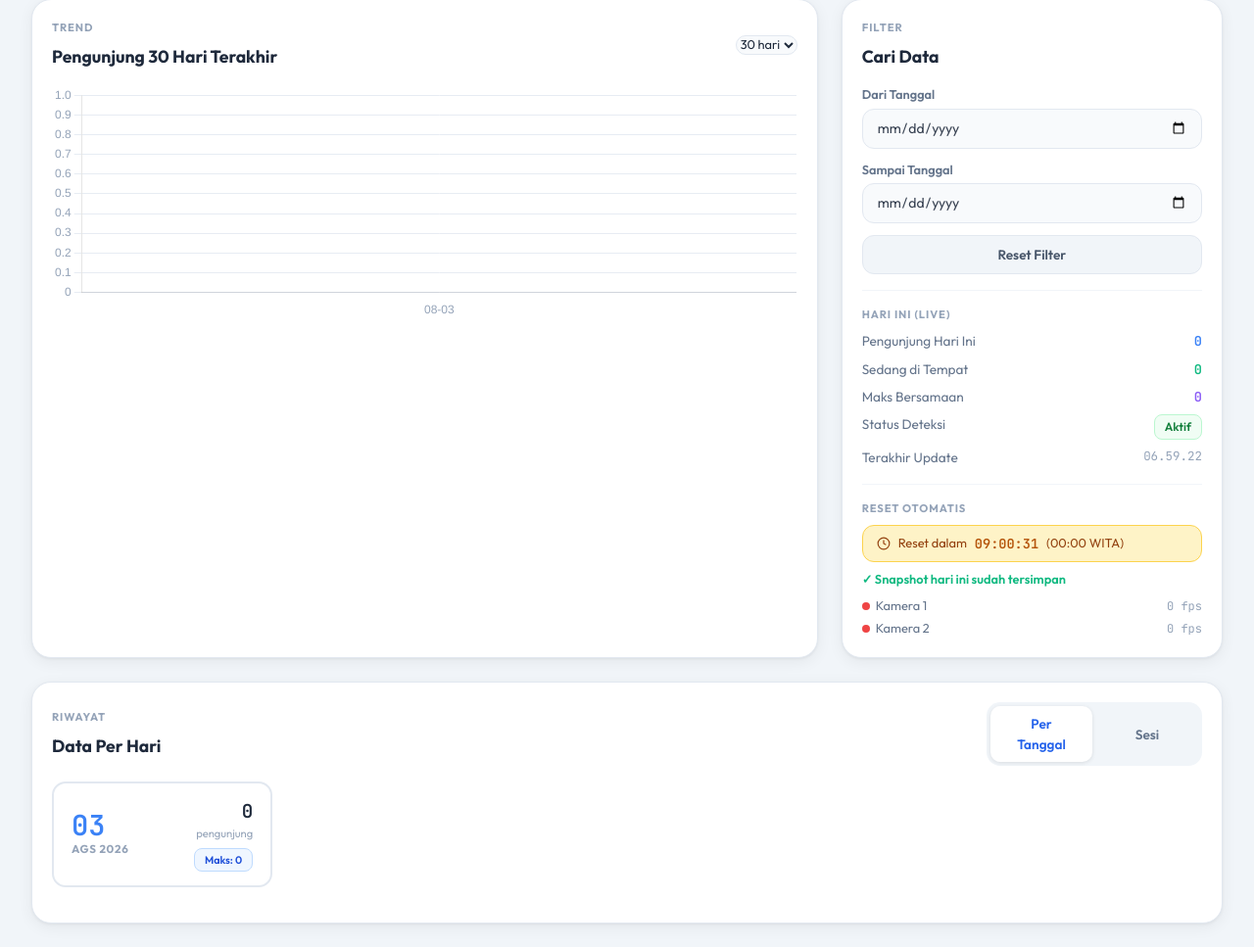
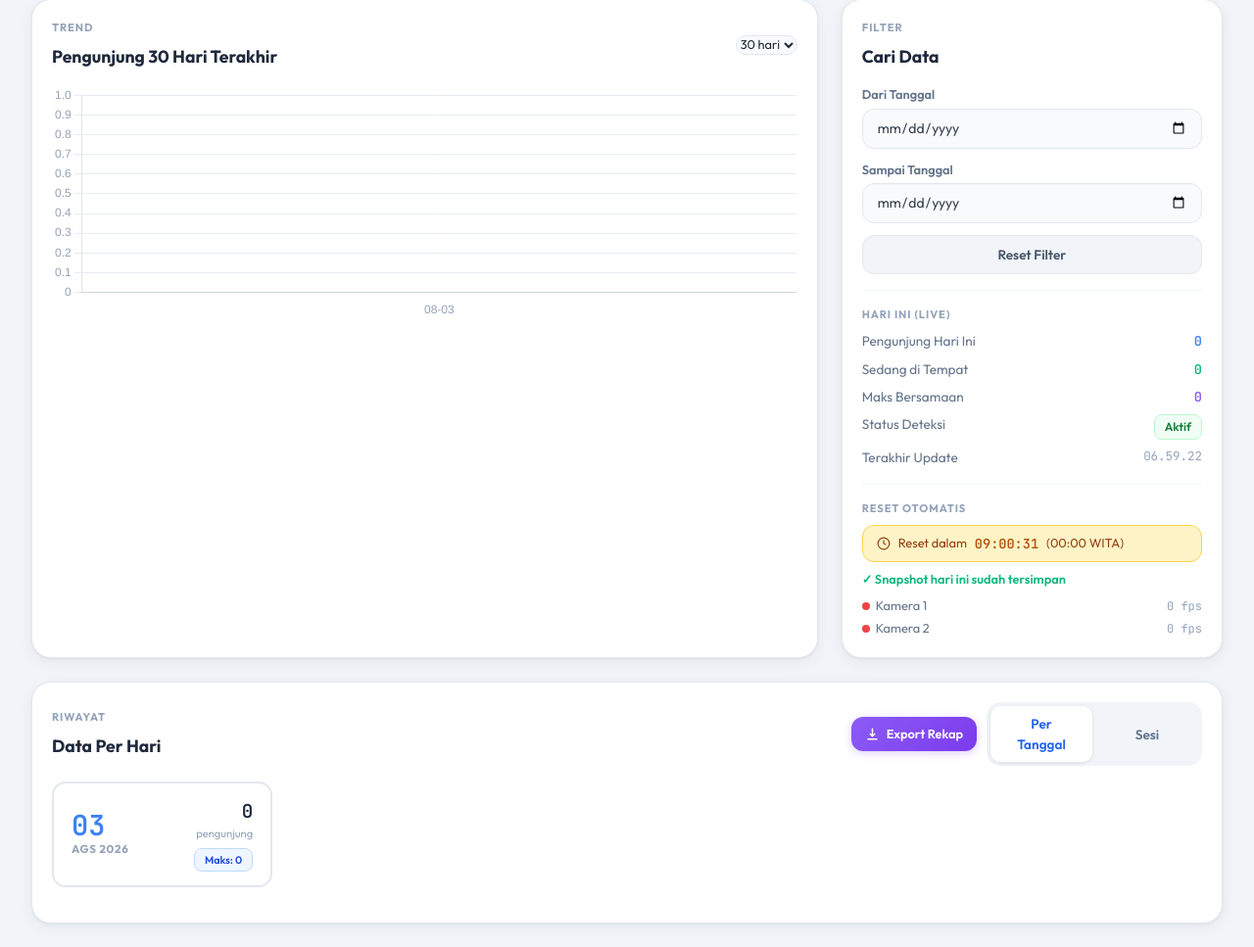
Before and after one commit to ICT-Bayan-Group/facedetection-counting, a Flask app: page /data-pengunjung in a window 1280 px wide. Shown: the part 314-1281 px from the top of the page at 98% size. Run offline with Flask 3, Linux system fonts and the light colour scheme; data comes from the database, SQL or seed files in the repository; data that the repository does not hold is empty; some libraries are stand-ins or nearby versions.

Commit message:
feat:export rekap tanggal

```diff
--- a/app.py
+++ b/app.py
@@ -690,6 +690,72 @@ def export_daily_csv(date_str: str):
     )
 
 
+# ─────────────────────────────────────────────────────────────────────────────
+# API — EXPORT REKAP HARIAN (total pengunjung per tanggal, semua hari)
+#
+# BEDA dengan /api/daily/export/<date_str> di atas:
+#   - endpoint di atas = detail per WAJAH untuk SATU tanggal
+#   - endpoint ini      = rekap TOTAL per tanggal untuk BANYAK tanggal sekaligus
+#     (format: tanggal sekian, jumlah pengunjung sekian), sesuai tampilan
+#     kartu-kartu di grid "Data Per Hari" pada halaman data-pengunjung.
+# Query param opsional: ?start=YYYY-MM-DD&end=YYYY-MM-DD untuk export rentang
+# tanggal tertentu (dipakai bareng filter di UI). Kalau kosong -> export semua.
+# ─────────────────────────────────────────────────────────────────────────────
+
+@app.route('/api/daily/export-summary')
+def export_daily_summary_csv():
+    if snapshot_db is None:
+        return jsonify({'success': False, 'message': 'Snapshot DB not ready'}), 503
+
+    start = request.args.get('start')
+    end   = request.args.get('end')
+
+    if start and end:
+        summaries = snapshot_db.get_date_range_summary(start, end)
+    else:
+        summaries = snapshot_db.get_all_daily_summaries(100000)
+
+    import csv, io
+    output = io.StringIO()
+    writer = csv.writer(output)
+
+    writer.writerow(['Rekap Pengunjung Harian — Face Counter'])
+    writer.writerow(['Periode', f'{start} s/d {end}' if (start and end) else 'Semua Data'])
+    writer.writerow(['Digenerate', now_wita().strftime('%Y-%m-%d %H:%M:%S WITA')])
+    writer.writerow([])
+
+    writer.writerow(['No', 'Tanggal', 'Total Pengunjung', 'Maks Bersamaan',
+                     'Metode Deteksi', 'Catatan'])
+
+    sorted_summaries = sorted(summaries, key=lambda s: s.get('date', ''))
+    grand_total = 0
+    for i, s in enumerate(sorted_summaries, 1):
+        grand_total += s.get('total_visitors', 0)
+        writer.writerow([
+            i,
+            s.get('date', ''),
+            s.get('total_visitors', 0),
+            s.get('max_concurrent', 0),
+            s.get('detection_method', ''),
+            s.get('notes', ''),
+        ])
+
+    writer.writerow([])
+    writer.writerow(['', 'TOTAL KESELURUHAN', grand_total, '', '', ''])
+    writer.writerow(['', 'JUMLAH HARI TERCATAT', len(sorted_summaries), '', '', ''])
+
+    if start and end:
+        filename = f"rekap-pengunjung-{start}_sd_{end}.csv"
+    else:
+        filename = f"rekap-pengunjung-semua-{today_wita()}.csv"
+
+    return Response(
+        output.getvalue(),
+        mimetype='text/csv',
+        headers={'Content-Disposition': f'attachment; filename="{filename}"'}
+    )
+
+
 @app.route('/api/daily/snapshot/manual', methods=['POST'])
 def manual_snapshot():
     """
--- a/templates/data_pengunjung.html
+++ b/templates/data_pengunjung.html
@@ -481,9 +481,16 @@
         <p class="section-label">Riwayat</p>
         <h2 style="font-size:1.1rem;font-weight:700;color:#1e293b;">Data Per Hari</h2>
       </div>
-      <div class="tab-bar" style="min-width:220px;">
-        <button class="tab-btn active" id="tabDaily" onclick="switchTab('daily')">Per Tanggal</button>
-        <button class="tab-btn" id="tabSessions" onclick="switchTab('sessions')">Sesi</button>
+      <div style="display:flex;align-items:center;gap:10px;flex-wrap:wrap;">
+        <!-- TAMBAH: Export Rekap — total pengunjung per tanggal (semua hari, atau ikut filter aktif) -->
+        <button onclick="exportSummaryCSV()" class="navbar-btn" style="font-size:.8rem;padding:8px 14px;background:linear-gradient(135deg,#8b5cf6,#7c3aed);box-shadow:0 2px 8px rgba(139,92,246,.3);">
+          <svg width="15" height="15" fill="currentColor" viewBox="0 0 20 20"><path fill-rule="evenodd" d="M3 17a1 1 0 011-1h12a1 1 0 110 2H4a1 1 0 01-1-1zm3.293-7.707a1 1 0 011.414 0L9 10.586V3a1 1 0 112 0v7.586l1.293-1.293a1 1 0 111.414 1.414l-3 3a1 1 0 01-1.414 0l-3-3a1 1 0 010-1.414z" clip-rule="evenodd"/></svg>
+          Export Rekap
+        </button>
+        <div class="tab-bar" style="min-width:220px;">
+          <button class="tab-btn active" id="tabDaily" onclick="switchTab('daily')">Per Tanggal</button>
+          <button class="tab-btn" id="tabSessions" onclick="switchTab('sessions')">Sesi</button>
+        </div>
       </div>
     </div>
 
@@ -1047,6 +1054,20 @@ function renderSessionsTable(sessions) {
     window.location.href = `/api/daily/export/${selectedDate}`;
   }
 
+  // TAMBAH: Export rekap total pengunjung per tanggal (bukan per-wajah).
+  // Kalau filter tanggal (startDate/endDate) lagi diisi, rekap ikut dibatasi
+  // ke rentang itu. Kalau kosong, export semua hari yang tercatat.
+  function exportSummaryCSV() {
+    const start = document.getElementById('startDate').value;
+    const end   = document.getElementById('endDate').value;
+    let url = '/api/daily/export-summary';
+    if (start && end) {
+      url += `?start=${start}&end=${end}`;
+    }
+    window.location.href = url;
+    toast('📥 Mengunduh rekap pengunjung per hari...', 'info');
+  }
+
   async function deleteSession(id) {
     if (!confirm('Hapus sesi ini?')) return;
     const r = await fetch(`/api/sessions/${id}`, {method:'DELETE'});
```
